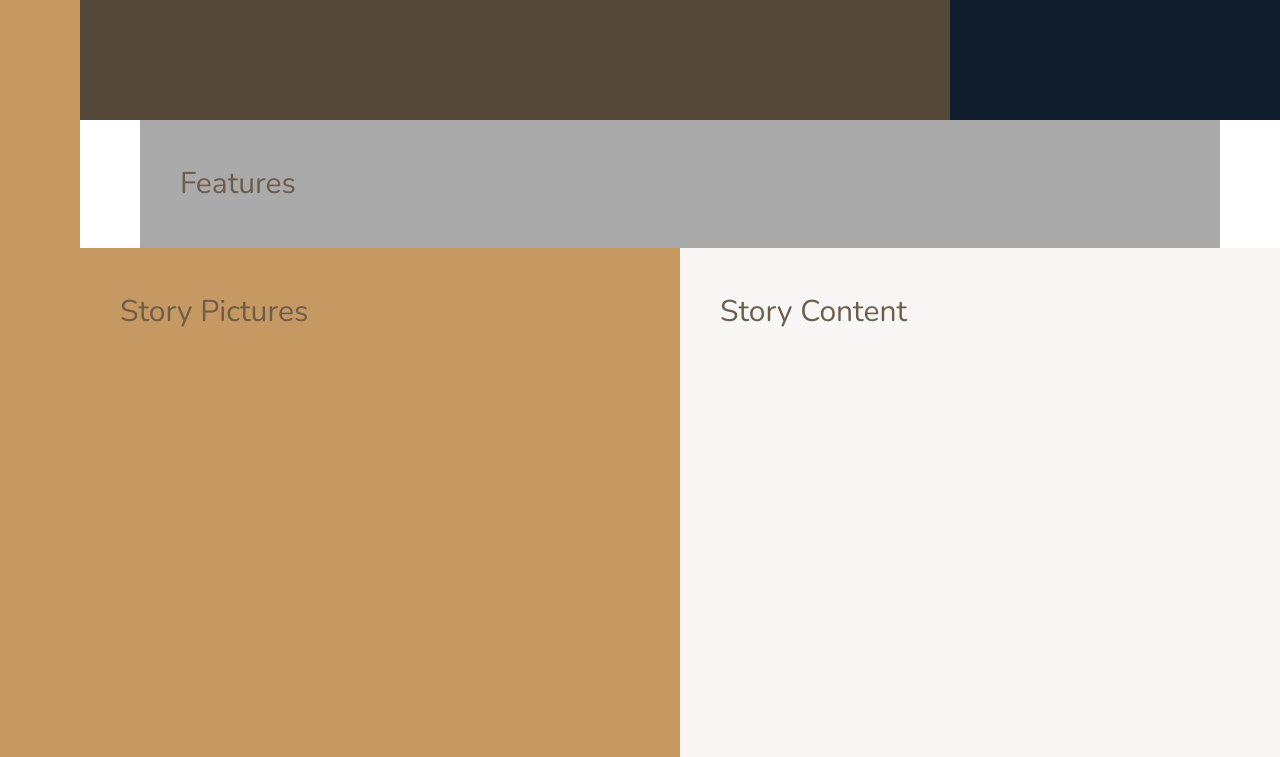
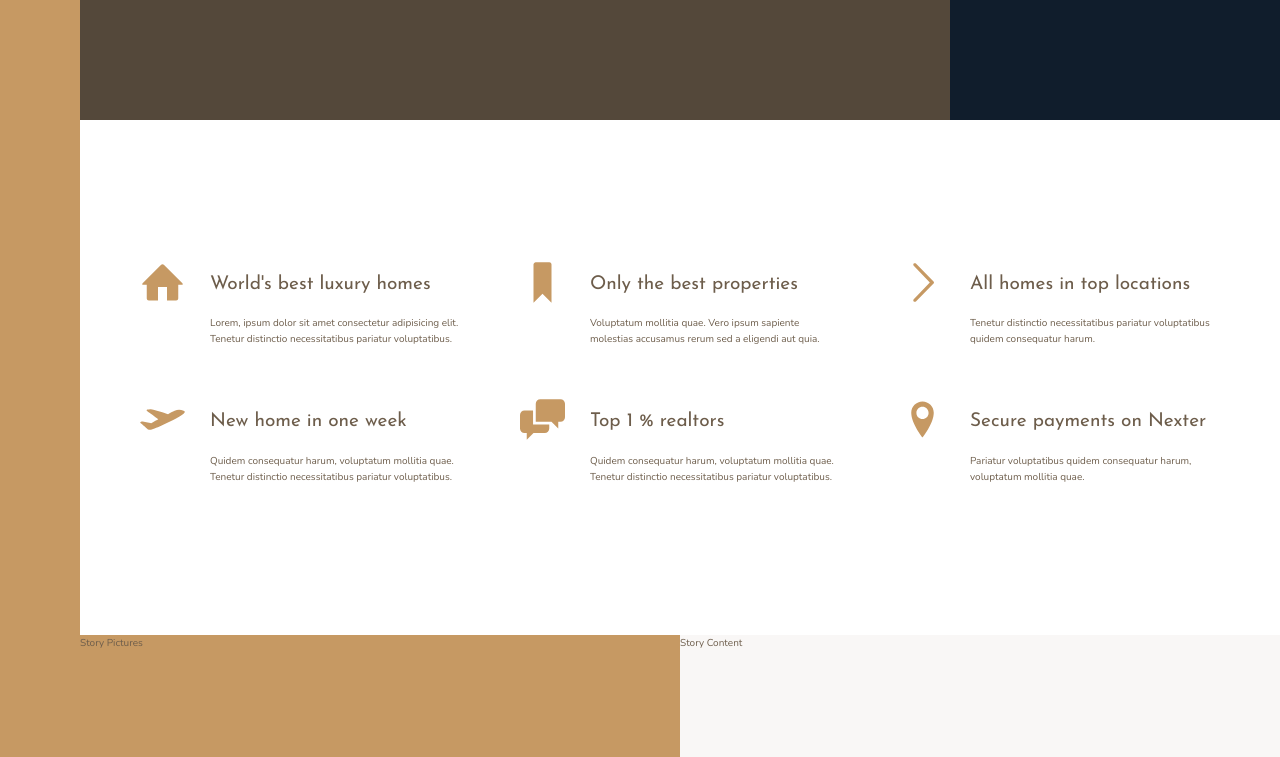
Before and after one commit to mohdnihal29/nexter-css-grid, a website: page index.html in a window 1280 px wide. Shown: the part 520-1277 px from the top of the page. Drawn offline with nearby package versions, Linux system fonts and the light colour scheme.

Commit message:
Features

```diff
--- a/index.html
+++ b/index.html
@@ -20,7 +20,68 @@
 
     <div class="realtors">Top 3 realtors</div>
 
-    <section class="features">Features</section>
+    <section class="features">
+      <div class="feature">
+        <svg class="feature__icon">
+          <use xlink:href="img/sprite.svg#icon-home"></use>
+        </svg>
+        <h4 class="heading-4">World's best luxury homes</h4>
+        <p class="feature__text--dark">
+          Lorem, ipsum dolor sit amet consectetur adipisicing elit. Tenetur
+          distinctio necessitatibus pariatur voluptatibus.
+        </p>
+      </div>
+      <div class="feature">
+        <svg class="feature__icon">
+          <use xlink:href="img/sprite.svg#icon-bookmark"></use>
+        </svg>
+        <h4 class="heading-4">Only the best properties</h4>
+        <p class="feature__text--dark">
+          Voluptatum mollitia quae. Vero ipsum sapiente molestias accusamus
+          rerum sed a eligendi aut quia.
+        </p>
+      </div>
+      <div class="feature">
+        <svg class="feature__icon">
+          <use xlink:href="img/sprite.svg#icon-chevron-thin-right"></use>
+        </svg>
+        <h4 class="heading-4">All homes in top locations</h4>
+        <p class="feature__text--dark">
+          Tenetur distinctio necessitatibus pariatur voluptatibus quidem
+          consequatur harum.
+        </p>
+      </div>
+      <div class="feature">
+        <svg class="feature__icon">
+          <use xlink:href="img/sprite.svg#icon-aircraft-take-off"></use>
+        </svg>
+        <h4 class="heading-4">New home in one week</h4>
+        <p class="feature__text--dark">
+          Quidem consequatur harum, voluptatum mollitia quae. Tenetur distinctio
+          necessitatibus pariatur voluptatibus.
+        </p>
+      </div>
+      <div class="feature">
+        <svg class="feature__icon">
+          <use xlink:href="img/sprite.svg#icon-chat"></use>
+        </svg>
+        <h4 class="heading-4">Top 1 % realtors</h4>
+        <p class="feature__text--dark">
+          Quidem consequatur harum, voluptatum mollitia quae. Tenetur distinctio
+          necessitatibus pariatur voluptatibus.
+        </p>
+      </div>
+      <div class="feature">
+        <svg class="feature__icon">
+          <use xlink:href="img/sprite.svg#icon-location-pin"></use>
+        </svg>
+        <h4 class="heading-4">Secure payments on Nexter</h4>
+        <p class="feature__text--dark">
+          Pariatur voluptatibus quidem consequatur harum, voluptatum mollitia
+          quae.
+        </p>
+      </div>
+    </section>
 
     <div class="story__pictures">Story Pictures</div>
     <div class="story__content">Story Content</div>
--- a/sass/_base.scss
+++ b/sass/_base.scss
@@ -43,9 +43,4 @@ body {
     [center-end]
     minmax(6rem, 1fr)
     [full-end];
-
-  & > * {
-    padding: 40px;
-    font-size: 3rem;
-  }
 }
--- a/sass/_features.scss
+++ b/sass/_features.scss
@@ -1,4 +1,31 @@
 .features {
-  background-color: $color-grey-light-2;
   grid-column: center-start / center-end;
+
+  margin: 15rem 0;
+
+  display: grid;
+  // grid-template-columns: repeat(3, 1fr);
+  grid-template-columns: repeat(auto-fit, minmax(25rem, 1fr));
+  grid-gap: 6rem;
+  align-items: start;
 }
+
+.feature {
+  display: grid;
+  grid-template-columns: min-content 1fr;
+
+  grid-row-gap: 1.5rem;
+  grid-column-gap: 2.5rem;
+
+  &__icon {
+    fill: $color-primary;
+    width: 4.5rem;
+    height: 4.5rem;
+    grid-row: 1 / span 2;
+    transform: translateY(-1rem);
+  }
+
+  &__text {
+    font-size: 1.7rem;
+  }
+}
--- a/sass/_typography.scss
+++ b/sass/_typography.scss
@@ -0,0 +1,29 @@
+%heading {
+  font-family: $font-display;
+  font-weight: 400;
+}
+
+.heading-1 {
+  @extend %heading;
+}
+
+.heading-2 {
+  @extend %heading;
+}
+
+.heading-3 {
+  @extend %heading;
+}
+
+.heading-4 {
+  @extend %heading;
+  font-size: 1.9rem;
+
+  &--light {
+    color: $color-grey-light-1;
+  }
+
+  &--dark {
+    color: $color-grey-dark-1;
+  }
+}
```
Also changed, not shown: css/style.css.
